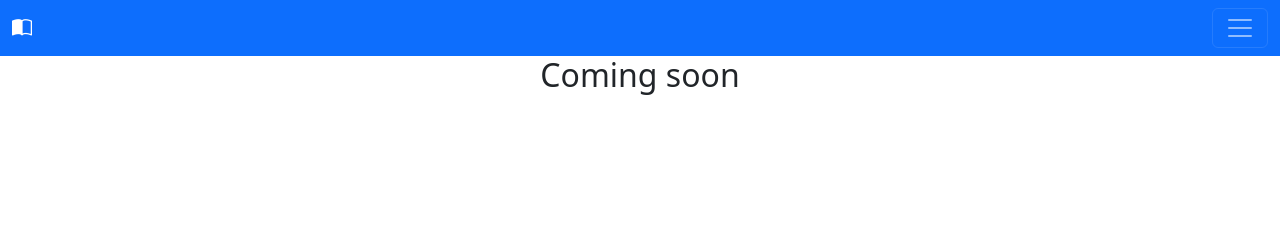
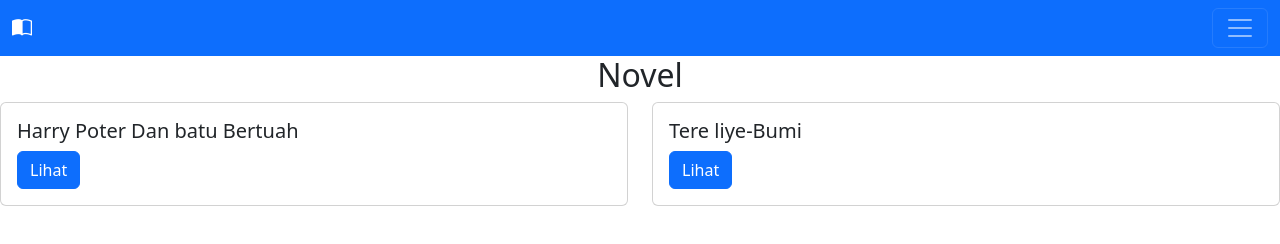
Before and after one commit to Daffalaza/Perpus, a plain HTML site: page Novel.html in a window 1280 px wide. Drawn offline with nearby package versions, Linux system fonts and the light colour scheme.

Commit message:
tambah list

```diff
--- a/Novel.html
+++ b/Novel.html
@@ -35,7 +35,25 @@
           </div>
         </div>
       </nav>
-      <center> <h2 class="Novel">Coming soon</h2> </center>
+      <center> <h2 class="Novel">Novel</h2> </center>
+      <div class="row">
+        <div class="col-sm-6">
+          <div class="card">
+            <div class="card-body">
+              <h5 class="card-title">Harry Poter Dan batu Bertuah</h5>
+              <a href="https://drive.google.com/file/d/1xsJBo9kLdIzXAdrwwgYV1zuPhFIEKDCs/view?usp=sharing" class="btn btn-primary">Lihat</a>
+            </div>
+          </div>
+        </div>
+        <div class="col-sm-6">
+          <div class="card">
+            <div class="card-body">
+              <h5 class="card-title">Tere liye-Bumi</h5>
+              <a href="https://drive.google.com/file/d/1fUHyseC1VYDXqKHd7NJCpYKpB8la5E3E/view?usp=sharing" class="btn btn-primary">Lihat</a>
+            </div>
+          </div>
+        </div>
+      </div>
     <script src="https://cdn.jsdelivr.net/npm/bootstrap@5.2.2/dist/js/bootstrap.bundle.min.js" integrity="sha384-OERcA2EqjJCMA+/3y+gxIOqMEjwtxJY7qPCqsdltbNJuaOe923+mo//f6V8Qbsw3" crossorigin="anonymous"></script>
   </body>
 </html>
```
